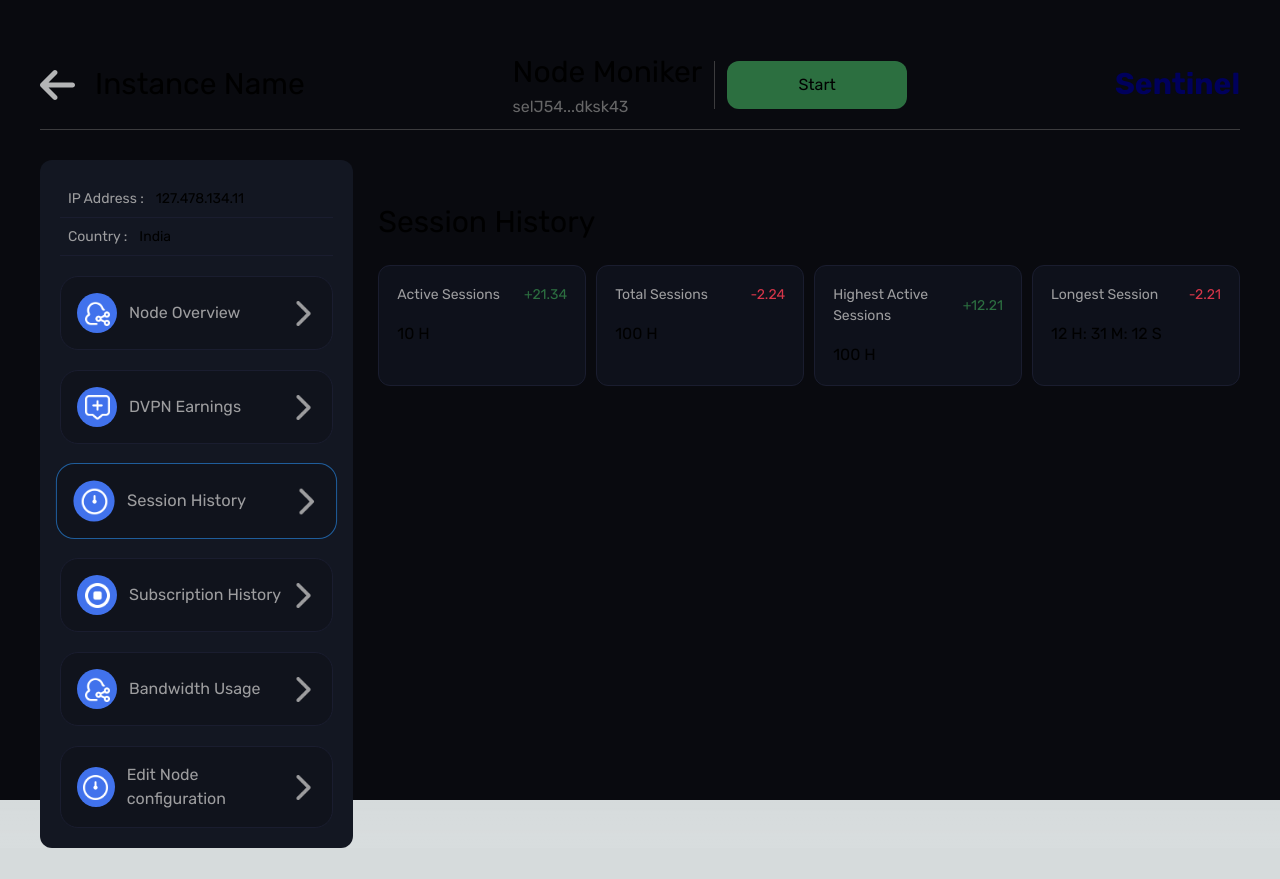
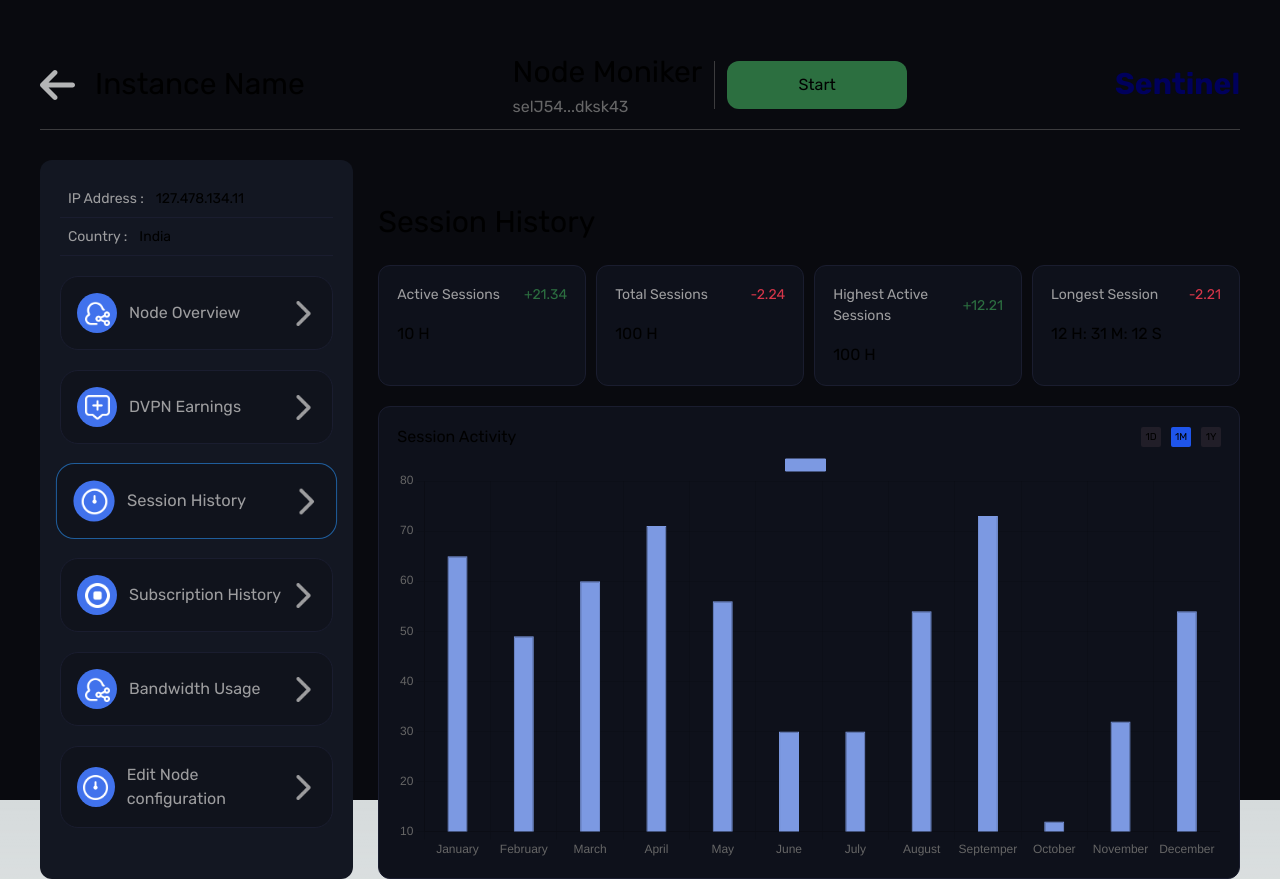
Before and after one commit to DebasisSaikia/sentinel-assignment, a Next.js app: page /dashboard in a window 1280 px wide. Before the commit the page ends 848 px from the top, so only its background shows below. Built offline with nearby package versions, Linux system fonts and the light colour scheme.

Commit message:
chart js data added

```diff
--- /dev/null
+++ b/src/components/dashboards/bar-charts/index.tsx
@@ -0,0 +1,52 @@
+import React from "react";
+import { Bar } from "react-chartjs-2";
+import { BarChartContainer, ChartHeading } from "./styles";
+import { CategoryScale } from "chart.js";
+import Chart from "chart.js/auto";
+import { graphData } from "@/data/graphData";
+
+Chart.register(CategoryScale);
+
+const headingData: { name: string; value: string }[] = [
+  {
+    name: "1D",
+    value: "1D",
+  },
+  {
+    name: "1M",
+    value: "1M",
+  },
+  {
+    name: "1Y",
+    value: "1Y",
+  },
+];
+
+const BarChart = () => {
+  return (
+    <BarChartContainer>
+      <ChartHeading>
+        <h1>Session Activity</h1>
+        <div className="right-container">
+          {headingData?.map((item, index) => {
+            return (
+              <div key={index} className="heading-box">
+                <p>{item.value}</p>
+              </div>
+            );
+          })}
+        </div>
+      </ChartHeading>
+      <Bar
+        data={graphData}
+        options={{
+          animation: { delay: 0.5 },
+          scales: { y: { beginAtZero: false } },
+          datasets:{bar:{maxBarThickness: 20}}
+        }}
+      />
+    </BarChartContainer>
+  );
+};
+
+export default BarChart;
--- /dev/null
+++ b/src/components/dashboards/bar-charts/styles.ts
@@ -0,0 +1,38 @@
+import { styled } from "styled-components";
+
+const BarChartContainer = styled.div`
+    margin-top: 20px;
+    width: 100%;
+    background-color: #0e111b;
+    border-radius: 12px;
+    border: 1px solid #1a1d2f;
+    padding: 18px;
+`;
+
+const ChartHeading = styled.div`
+display: flex;
+justify-content: space-between;
+.right-container{
+    display: flex;
+    gap: 10px;
+    align-items: center;
+    justify-content: center;
+}
+.heading-box{
+    height: 20px;
+    width: 20px;
+    background-color: #211e28;
+    display: flex;
+    align-items: center;
+    justify-content: center;
+    border-radius: 2px;
+    &:nth-child(2){
+        background-color: #1F55EB;
+    }
+    p{
+        font-size: 10px;
+    }
+}
+`
+
+export { BarChartContainer, ChartHeading }
--- a/src/components/dashboards/chart-container/index.tsx
+++ b/src/components/dashboards/chart-container/index.tsx
@@ -1,11 +1,13 @@
 import React from 'react'
 import { MainContainer } from './styles'
 import TopCards from '../top-cards'
+import BarChart from '../bar-charts'
 
 const ChartContainer = () => {
   return (
     <MainContainer>
       <TopCards/>
+      <BarChart/>
     </MainContainer>
   )
 }
--- a/src/components/dashboards/chart-container/styles.ts
+++ b/src/components/dashboards/chart-container/styles.ts
@@ -1,7 +1,7 @@
 import { styled } from "styled-components";
 
 const MainContainer = styled.div`
-padding-top: 40px;
+    padding-top: 40px;
 `
 
 export { MainContainer }
--- /dev/null
+++ b/src/data/graphData.ts
@@ -0,0 +1,27 @@
+const graphData = {
+    labels: [
+        "January",
+        "February",
+        "March",
+        "April",
+        "May",
+        "June",
+        "July",
+        "August",
+        "Septemper",
+        "October",
+        "November",
+        "December",
+    ],
+    datasets: [
+        {
+            label: "",
+            data: [65, 49, 60, 71, 56, 30, 30, 54, 73, 12, 32, 54],
+            backgroundColor: "#7c99e2",
+            borderColor: "#7c99e2",
+            borderWidth: 1,
+        },
+    ],
+};
+
+export { graphData }
```
Also changed, not shown: package.json (+4 -3 lines), 1 other file (tests, documents, lock files or other folders).
